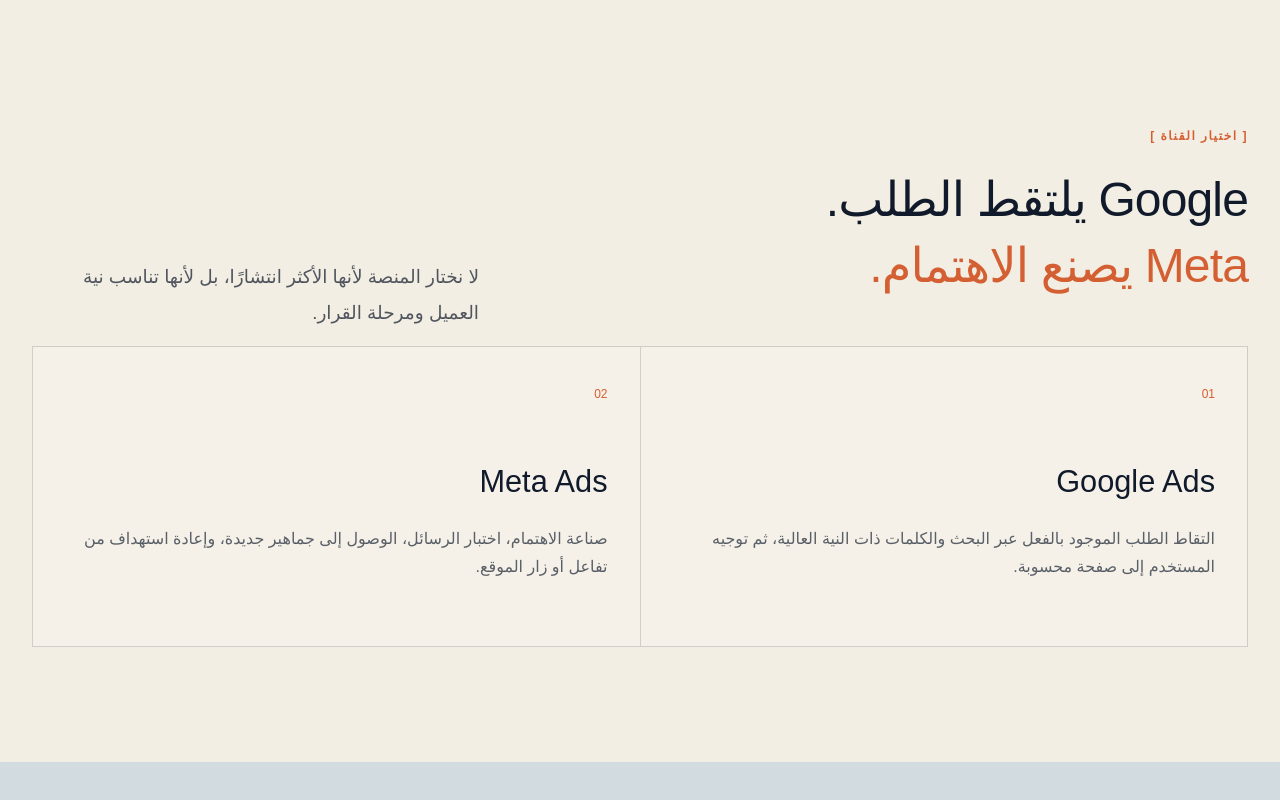
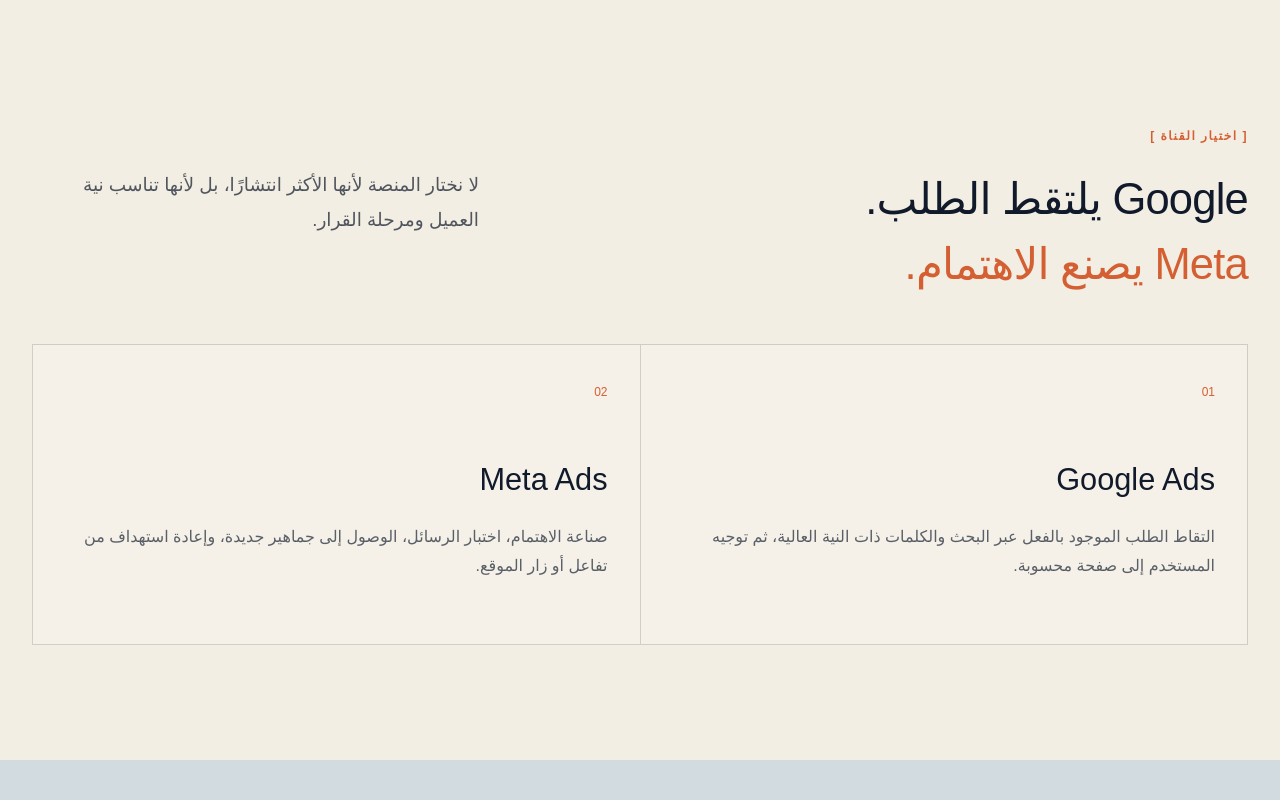
Before and after one commit to mohammedrashad2011-ui/Dewank-2026-website, a Next.js app: page /paid-ads in a window 1280 px wide. Shown: the part 1440-2240 px from the top of the page. Built offline with nearby package versions, Linux system fonts and the light colour scheme; no server answers; a web font is replaced by a local one.

Commit message:
Refine paid ads section heading spacing and copy alignment

```diff
--- a/app/paid-ads/paid-ads-cluster.css
+++ b/app/paid-ads/paid-ads-cluster.css
@@ -2,12 +2,13 @@
 
 /* Visual refinement: tighter hierarchy, looser line spacing, copy aligned with section titles. */
 .pa-page .pa-hero h1,.pa-page .pa-truth h2,.pa-page .pa-measure h2,.pa-page .pa-fit h2,.pa-page .pa-final h2{font-size:clamp(2.45rem,4.35vw,5rem);line-height:1.3}
-.pa-page .pa-section-head h2{font-size:clamp(2.2rem,3.75vw,4.35rem);line-height:1.36}
-.pa-page .pa-section-head>p{align-self:end;transform:translateY(2rem)}
+.pa-page .pa-section-head{align-items:start}
+.pa-page .pa-section-head h2{font-size:clamp(2.05rem,3.4vw,3.95rem);line-height:1.48}
+.pa-page .pa-section-head>p{align-self:start;transform:none;margin-top:2.85rem}
 .pa-page .pa-truth-grid>div:last-child{padding-top:4.2rem}
 .pa-page .pa-final p{margin:0 0 1.7rem}
 .pa-page .pa-final .button.primary{margin-top:.35rem}
 
-@media(max-width:900px){.pa-cluster-head{align-items:start;flex-direction:column;gap:12px}.pa-guide-grid{grid-template-columns:1fr 1fr}.pa-guide-card:last-child{grid-column:1/-1}.pa-offer-row{grid-template-columns:1fr}.pa-page .pa-section-head>p{transform:none}.pa-page .pa-truth-grid>div:last-child{padding-top:0}}
-@media(max-width:760px){.pa-page .pa-hero h1,.pa-page .pa-truth h2,.pa-page .pa-measure h2,.pa-page .pa-fit h2,.pa-page .pa-final h2{font-size:clamp(2.2rem,10vw,3.6rem);line-height:1.34}.pa-page .pa-section-head h2{font-size:clamp(2rem,9vw,3.25rem);line-height:1.4}.pa-page .pa-final p{margin-bottom:1.5rem}}
+@media(max-width:900px){.pa-cluster-head{align-items:start;flex-direction:column;gap:12px}.pa-guide-grid{grid-template-columns:1fr 1fr}.pa-guide-card:last-child{grid-column:1/-1}.pa-offer-row{grid-template-columns:1fr}.pa-page .pa-section-head>p{margin-top:0}.pa-page .pa-truth-grid>div:last-child{padding-top:0}}
+@media(max-width:760px){.pa-page .pa-hero h1,.pa-page .pa-truth h2,.pa-page .pa-measure h2,.pa-page .pa-fit h2,.pa-page .pa-final h2{font-size:clamp(2.2rem,10vw,3.6rem);line-height:1.34}.pa-page .pa-section-head h2{font-size:clamp(1.95rem,8.5vw,3rem);line-height:1.48}.pa-page .pa-final p{margin-bottom:1.5rem}}
 @media(max-width:640px){.pa-cluster{padding:68px 0 78px}.pa-guide-grid{grid-template-columns:1fr}.pa-guide-card:last-child{grid-column:auto}.pa-guide-card{min-height:auto}.pa-offer-price-card{align-items:flex-start;flex-direction:column}.pa-cluster-head h2{font-size:34px}}@media(prefers-reduced-motion:reduce){.pa-guide-card{transition:none}}
```
